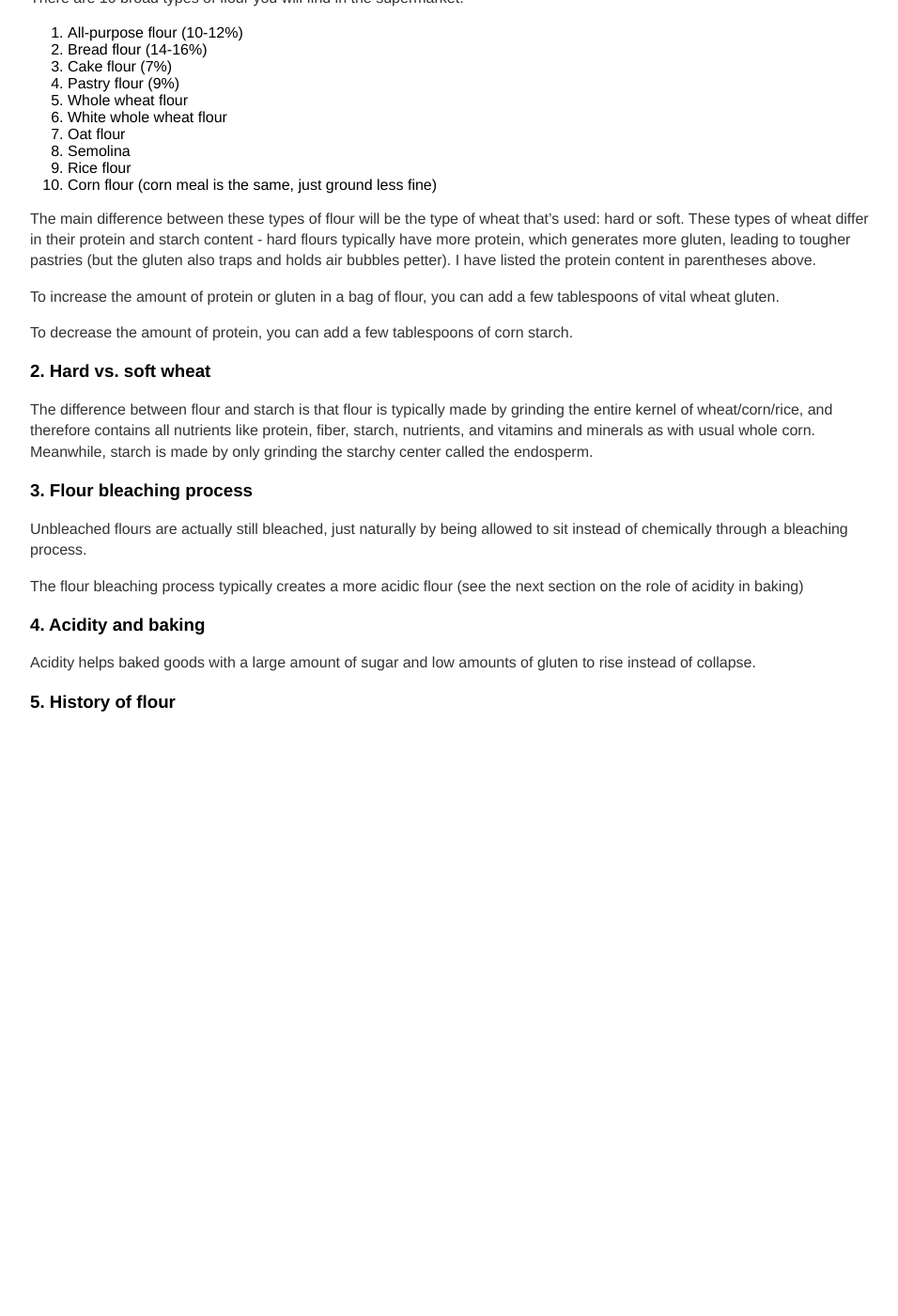
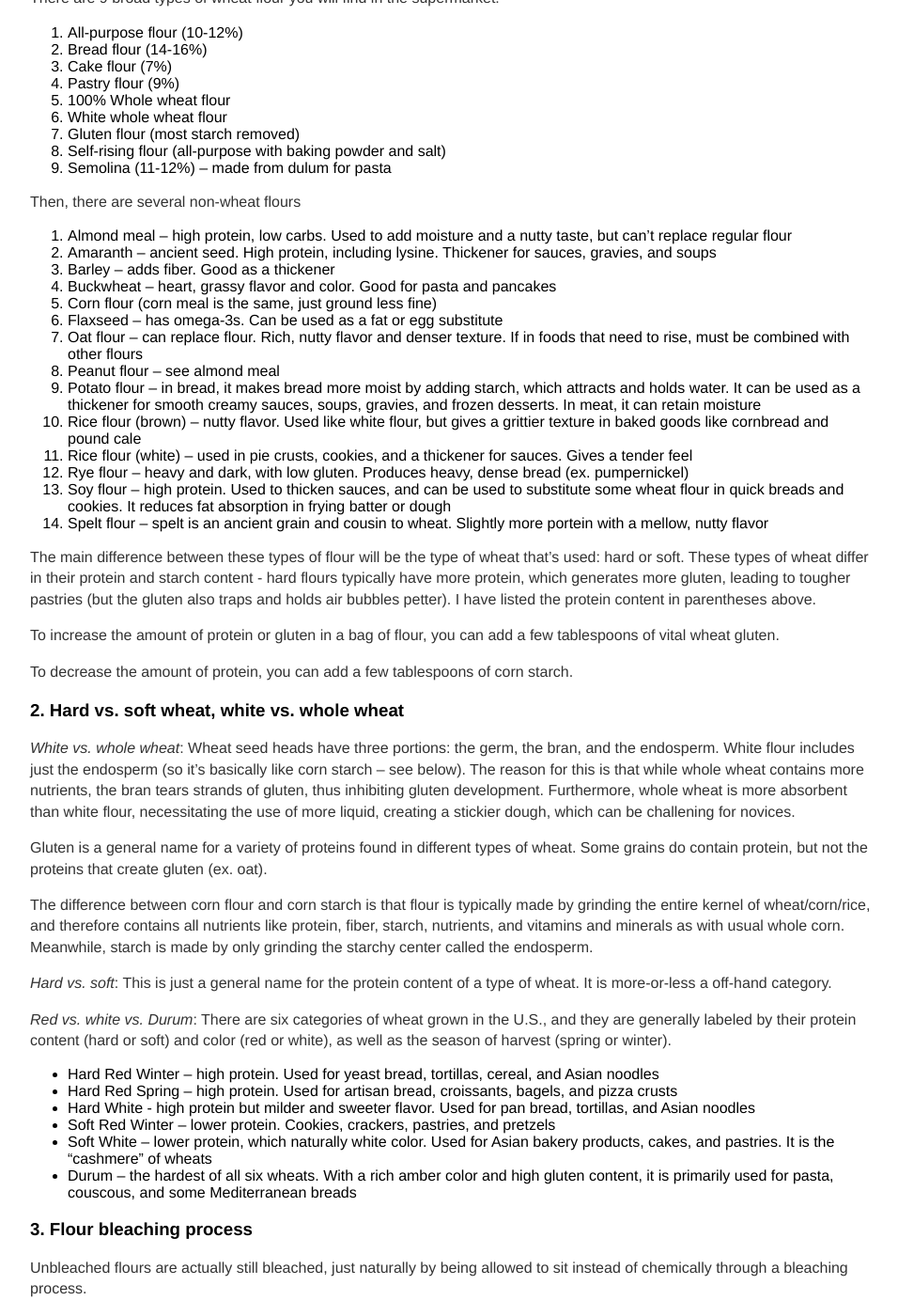
Before and after one commit to potashium/potashium.github.io, a Jekyll site: the page built from _posts/2019-10-17-my-favorite-flour.md, in a window 1280 px wide and 1400 px high, scrolled down 1059 px. Shown: the whole window at 94% size, without its empty margins (160-1116 px from the left). Built offline with Jekyll 4.4.1, drawn with Linux system fonts in a browser that asks for light colours; before the commit the page ends 1877 px from its top, so only the background shows below that; some of the changed text lies outside the part shown.

Commit message:
Update 2019-10-17-my-favorite-flour.md

```diff
--- a/_posts/2019-10-17-my-favorite-flour.md
+++ b/_posts/2019-10-17-my-favorite-flour.md
@@ -19,7 +19,7 @@ date: 2019-10-17
 As I was preparing the last post on baking soda, particularly in reading up on its uses for fluffiness, I frequently came across notes that an equally important factor is the type of flour one uses. Unsurprisingly, this led to a second trip down the rabbit hole, but this time on the various types and properties of flour. Motivating this blog post are the following questions:
 
 1. What are the general types of flour you will find in a grocery store, and what are their primary differences?
-2. What is the difference between hard and soft wheat?
+2. What is the difference between hard and soft wheat? Whole wheat vs. white? Red vs. white?
 3. What is the flour bleaching process?
 4. What is the role of acidity in baking?
 5. What is the history of flour?
@@ -30,18 +30,34 @@ As I was preparing the last post on baking soda, particularly in reading up on i
 
 ### 1. Types of flour
 
-There are 10 broad types of flour you will find in the supermarket:
+There are 9 broad types of wheat flour you will find in the supermarket:
 
 1. All-purpose flour (10-12%)
 2. Bread flour (14-16%)
 3. Cake flour (7%)
 4. Pastry flour (9%)
-5. Whole wheat flour
+5. 100% Whole wheat flour
 6. White whole wheat flour
-7. Oat flour
-8. Semolina
-9. Rice flour
-10. Corn flour (corn meal is the same, just ground less fine)
+7. Gluten flour (most starch removed)
+8. Self-rising flour (all-purpose with baking powder and salt)
+9. Semolina (11-12%) -- made from dulum for pasta
+
+Then, there are several non-wheat flours
+
+1. Almond meal -- high protein, low carbs. Used to add moisture and a nutty taste, but can't replace regular flour
+2. Amaranth -- ancient seed. High protein, including lysine. Thickener for sauces, gravies, and soups
+3. Barley -- adds fiber. Good as a thickener
+4. Buckwheat -- heart, grassy flavor and color. Good for pasta and pancakes
+5. Corn flour (corn meal is the same, just ground less fine)
+6. Flaxseed -- has omega-3s. Can be used as a fat or egg substitute
+7. Oat flour -- can replace flour. Rich, nutty flavor and denser texture. If in foods that need to rise, must be combined with other flours
+8. Peanut flour -- see almond meal
+9. Potato flour -- in bread, it makes bread more moist by adding starch, which attracts and holds water. It can be used as a thickener for smooth creamy sauces, soups, gravies, and frozen desserts. In meat, it can retain moisture
+10. Rice flour (brown) -- nutty flavor. Used like white flour, but gives a grittier texture in baked goods like cornbread and pound cale
+11. Rice flour (white) -- used in pie crusts, cookies, and a thickener for sauces. Gives a tender feel
+12. Rye flour -- heavy and dark, with low gluten. Produces heavy, dense bread (ex. pumpernickel)
+13. Soy flour -- high protein. Used to thicken sauces, and can be used to substitute some wheat flour in quick breads and cookies. It reduces fat absorption in frying batter or dough
+14. Spelt flour -- spelt is an ancient grain and cousin to wheat. Slightly more portein with a mellow, nutty flavor
 
 The main difference between these types of flour will be the type of wheat that's used: hard or soft. These types of wheat differ in their protein and starch content - hard flours typically have more protein, which generates more gluten, leading to tougher pastries (but the gluten also traps and holds air bubbles petter). I have listed the protein content in parentheses above.
 
@@ -49,9 +65,24 @@ To increase the amount of protein or gluten in a bag of flour, you can add a few
 
 To decrease the amount of protein, you can add a few tablespoons of corn starch.
 
-### 2. Hard vs. soft wheat
+### 2. Hard vs. soft wheat, white vs. whole wheat
 
-The difference between flour and starch is that flour is typically made by grinding the entire kernel of wheat/corn/rice, and therefore contains all nutrients like protein, fiber, starch, nutrients, and vitamins and minerals as with usual whole corn. Meanwhile, starch is made by only grinding the starchy center called the endosperm.
+_White vs. whole wheat_: Wheat seed heads have three portions: the germ, the bran, and the endosperm. White flour includes just the endosperm (so it's basically like corn starch -- see below). The reason for this is that while whole wheat contains more nutrients, the bran tears strands of gluten, thus inhibiting gluten development. Furthermore, whole wheat is more absorbent than white flour, necessitating the use of more liquid, creating a stickier dough, which can be challening for novices.
+
+Gluten is a general name for a variety of proteins found in different types of wheat. Some grains do contain protein, but not the proteins that create gluten (ex. oat).
+
+The difference between corn flour and corn starch is that flour is typically made by grinding the entire kernel of wheat/corn/rice, and therefore contains all nutrients like protein, fiber, starch, nutrients, and vitamins and minerals as with usual whole corn. Meanwhile, starch is made by only grinding the starchy center called the endosperm.
+
+_Hard vs. soft_: This is just a general name for the protein content of a type of wheat. It is more-or-less a off-hand category.
+
+_Red vs. white vs. Durum_: There are six categories of wheat grown in the U.S., and they are generally labeled by their protein content (hard or soft) and color (red or white), as well as the season of harvest (spring or winter).
+
+- Hard Red Winter -- high protein. Used for yeast bread, tortillas, cereal, and Asian noodles
+- Hard Red Spring -- high protein. Used for artisan bread, croissants, bagels, and pizza crusts
+- Hard White - high protein but milder and sweeter flavor. Used for pan bread, tortillas, and Asian noodles
+- Soft Red Winter -- lower protein. Cookies, crackers, pastries, and pretzels
+- Soft White -- lower protein, which naturally white color. Used for Asian bakery products, cakes, and pastries. It is the "cashmere" of wheats
+- Durum -- the hardest of all six wheats. With a rich amber color and high gluten content, it is primarily used for pasta, couscous, and some Mediterranean breads
 
 ### 3. Flour bleaching process
 
```
